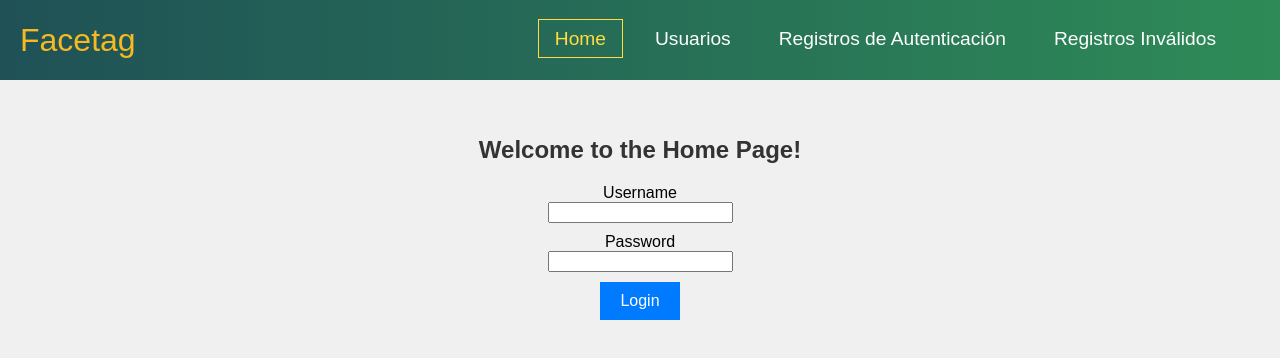
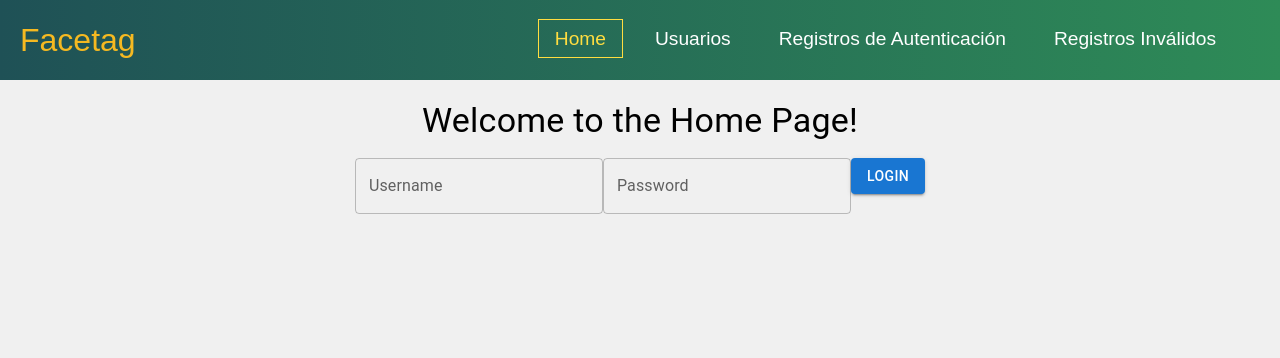
Before and after one commit to DuAndresMina/Prototipo-de-control-de-acceso-con-reconocimientofacial, a React (Create React App) app in the folder proyect-page/login-app-reactjs-master/: page / in a window 1280 px wide. Shown: the top 358 px of the page. Built offline with nearby package versions, Linux system fonts and the light colour scheme.

Commit message:
Update Home.js

```diff
--- a/proyect-page/login-app-reactjs-master/src/Home.js
+++ b/proyect-page/login-app-reactjs-master/src/Home.js
@@ -1,76 +1,26 @@
 import React, { useState, useEffect } from 'react';
-import styled from 'styled-components';
 import axios from 'axios';
 import { setUserSession } from './Utils/Common';
 import { getUser, removeUserSession } from './Utils/Common';
-import Home2 from './Home2';
-
-// Crear un componente Styled para el contenedor principal
-const Container = styled.div`
-  text-align: center;
-  padding: 20px;
-  background-color: #f0f0f0;
-`;
-
-// Crear un componente Styled para el título
-const Title = styled.h1`
-  color: #333;
-  font-size: 24px;
-  margin-bottom: 20px;
-`;
-
-// Crear un componente Styled para el formulario
-const Form = styled.div`
-  margin-top: 20px;
-`;
-
-// Crear un componente Styled para los campos de entrada
-const InputField = styled.div`
-  margin-bottom: 10px;
-`;
-
-// Crear un componente Styled para el botón de inicio de sesión
-const LoginButton = styled.input`
-  background-color: #007bff;
-  color: #fff;
-  padding: 10px 20px;
-  border: none;
-  cursor: pointer;
-  font-size: 16px;
-  transition: background-color 0.3s ease;
-
-  &:hover {
-    background-color: #0056b3;
-  }
-`;
-
-// Crear un componente Styled para el mensaje de error
-const ErrorMessage = styled.small`
-  color: red;
-`;
+import { Container, Typography, TextField, Button, Box } from '@mui/material';
 
 function Home(props) {
-  // Estados del componente
   const [loading, setLoading] = useState(false);
   const username = useFormInput('');
   const password = useFormInput('');
   const [error, setError] = useState(null);
-  const user = getUser(); // Obtén los detalles del usuario desde el almacenamiento local
+  const user = getUser();
 
-  // Redirigir si el usuario ya está autenticado
   useEffect(() => {
     if (user) {
       props.history.push('/home-2');
     }
   }, [props.history, user]);
 
-  // Manejar el inicio de sesión
   const handleLogin = () => {
     setError(null);
     setLoading(true);
 
-
-    // Hacer la llamada a la API para iniciar sesión
     axios
       .post('http://localhost:4000/users/signin', {
         username: username.value,
@@ -86,63 +36,71 @@ function Home(props) {
         if (error.response && error.response.status === 400) {
           setError(error.response.data.message);
         } else {
-          setError("Something went wrong. Please try again later.");
+          setError('Something went wrong. Please try again later.');
         }
       });
-  }
+  };
 
-    // Manejar el cierre de sesión
-    const handleLogout = () => {
-      removeUserSession();
-      props.history.push('/');
-    }
+  const handleLogout = () => {
+    removeUserSession();
+    props.history.push('/');
+  };
 
   return (
     <Container>
       {user ? (
-        // Si el usuario ya ha iniciado sesión, muestra el mensaje de bienvenida y el botón de cierre de sesión
-        <div>
-          <Title>Welcome, {user.name}!</Title>
-          <button onClick={handleLogout}>Logout</button>
-        </div>
+        <Box textAlign="center">
+          <Typography variant="h4">Welcome, {user.name}!</Typography>
+          <Button variant="contained" color="primary" onClick={handleLogout}>
+            Logout
+          </Button>
+        </Box>
       ) : (
-        // Si no ha iniciado sesión, muestra el formulario de inicio de sesión
-        <div>
-          <Title>Welcome to the Home Page!</Title>
-          <Form>
-            <InputField>
-              <div>
-                Username<br />
-                <input type="text" {...username} autoComplete="new-password" />
-              </div>
-            </InputField>
-            <InputField>
-              <div>
-                Password<br />
-                <input type="password" {...password} autoComplete="new-password" />
-              </div>
-            </InputField>
-            {error && <ErrorMessage>{error}</ErrorMessage>}
-            <LoginButton type="button" value={loading ? 'Loading...' : 'Login'} onClick={handleLogin} disabled={loading} />
-          </Form>
-        </div>
+        <Box textAlign="center">
+          <Typography variant="h4">Welcome to the Home Page!</Typography>
+          <Box component="form" sx={{ mt: 2 }}>
+            <TextField
+              label="Username"
+              type="text"
+              {...username}
+              autoComplete="new-password"
+              sx={{ mb: 2 }}
+            />
+            <TextField
+              label="Password"
+              type="password"
+              {...password}
+              autoComplete="new-password"
+              sx={{ mb: 2 }}
+            />
+            {error && <Typography color="error">{error}</Typography>}
+            <Button
+              type="button"
+              variant="contained"
+              color="primary"
+              onClick={handleLogin}
+              disabled={loading}
+            >
+              {loading ? 'Loading...' : 'Login'}
+            </Button>
+          </Box>
+        </Box>
       )}
     </Container>
   );
 }
 
-// Función para manejar los campos de entrada del formulario
 const useFormInput = (initialValue) => {
   const [value, setValue] = useState(initialValue);
 
   const handleChange = (e) => {
     setValue(e.target.value);
-  }
+  };
 
   return {
     value,
     onChange: handleChange,
   };
-}
+};
 
 export default Home;
```
